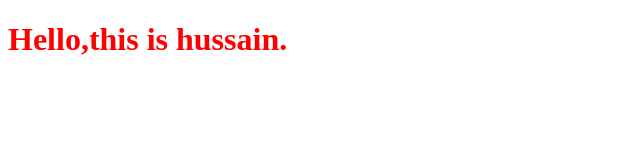
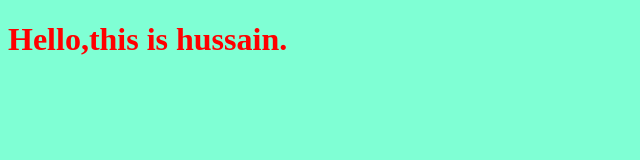
Before and after one commit to hussainkzaid/myproject, a plain HTML site: page index.html in a window 1280 px wide. Shown: the whole page, without its empty margins (0-640 px from the left). Drawn offline with Linux system fonts and the light colour scheme.

Commit message:
changing background color in css file

```diff
--- a/style.css
+++ b/style.css
@@ -1,3 +1,7 @@
 h1 {
     color: red;
 }
+
+body {
+    background-color: aquamarine;
+}
```
